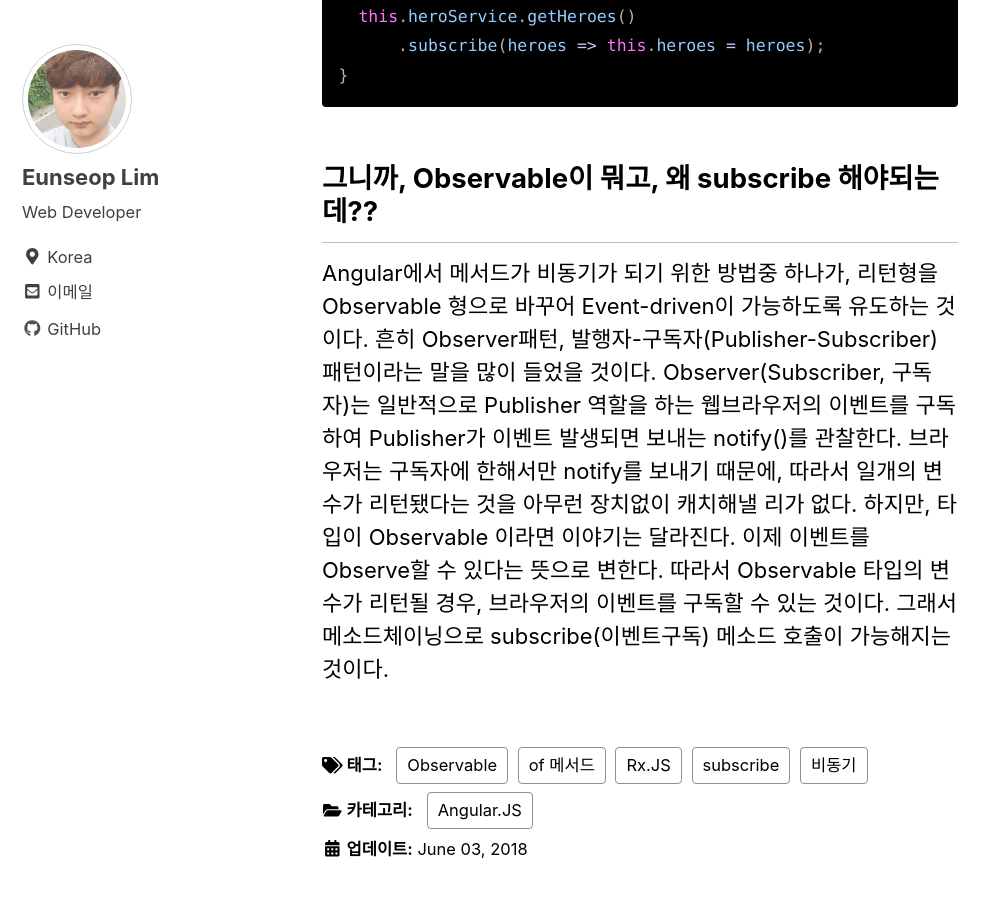
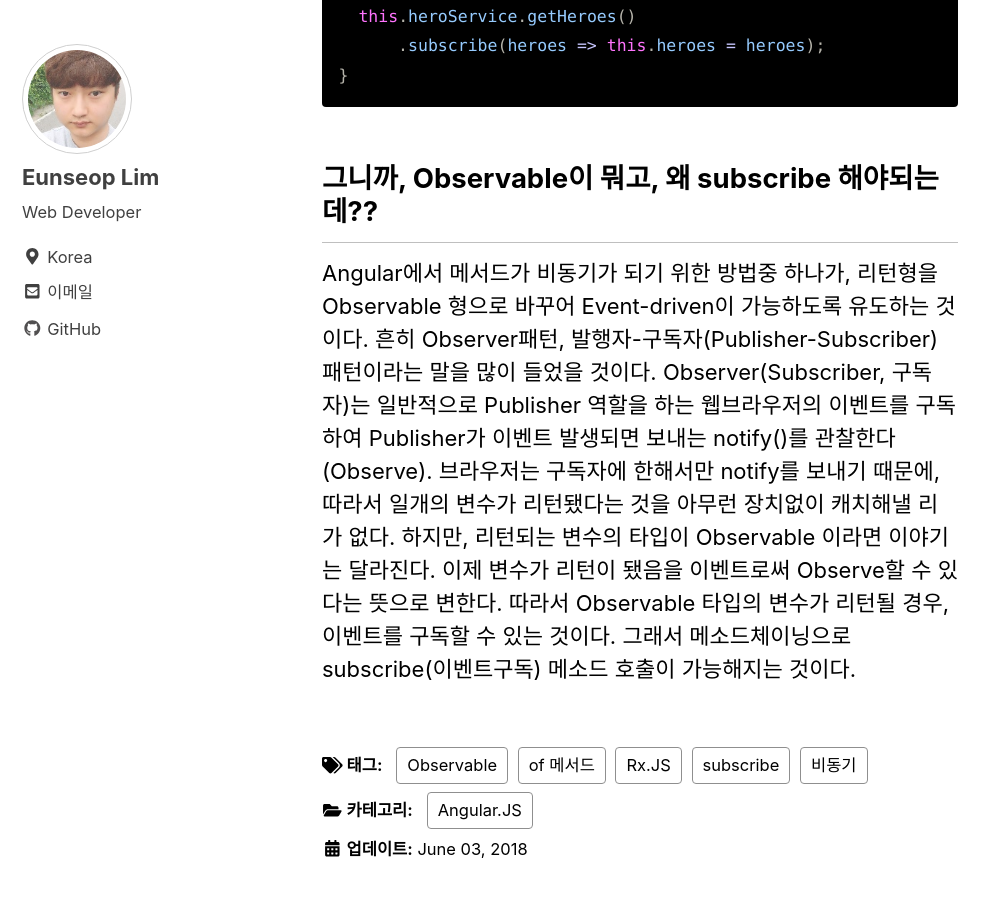
Before and after one commit to LimEunSeop/limeunseop.github.io, a Jekyll site: the page built from _posts/2018-06-03-Angular.JS-비동기-메서드를-위한-Observable타입-이해.markdown, in a window 1280 px wide and 900 px high, scrolled down 1157 px. Shown: the top 897 px of the window, without its empty margins (0-999 px from the left). Built offline with Jekyll 4.4.1, drawn with Linux system fonts in a browser that asks for light colours; nearby versions of some CDN libraries; comment, search, counter and statistics services are not loaded; a style sheet for code colours, icons or effects is not loaded.

Commit message:
Observe 개념 보완

````diff
--- a/_posts/2018-06-03-Angular.JS-비동기-메서드를-위한-Observable타입-이해.markdown
+++ b/_posts/2018-06-03-Angular.JS-비동기-메서드를-위한-Observable타입-이해.markdown
@@ -38,4 +38,4 @@
 ```
 
 ## 그니까, Observable이 뭐고, 왜 subscribe 해야되는데??
-Angular에서 메서드가 비동기가 되기 위한 방법중 하나가, 리턴형을 Observable 형으로 바꾸어 Event-driven이 가능하도록 유도하는 것이다. 흔히 Observer패턴, 발행자-구독자(Publisher-Subscriber)패턴이라는 말을 많이 들었을 것이다. Observer(Subscriber, 구독자)는 일반적으로 Publisher 역할을 하는 웹브라우저의 이벤트를 구독하여 Publisher가 이벤트 발생되면 보내는 notify()를 관찰한다. 브라우저는 구독자에 한해서만 notify를 보내기 때문에, 따라서 일개의 변수가 리턴됐다는 것을 아무런 장치없이 캐치해낼 리가 없다. 하지만, 타입이 Observable 이라면 이야기는 달라진다. 이제 이벤트를 Observe할 수 있다는 뜻으로 변한다. 따라서 Observable 타입의 변수가 리턴될 경우, 브라우저의 이벤트를 구독할 수 있는 것이다. 그래서 메소드체이닝으로 subscribe(이벤트구독) 메소드 호출이 가능해지는 것이다.
+Angular에서 메서드가 비동기가 되기 위한 방법중 하나가, 리턴형을 Observable 형으로 바꾸어 Event-driven이 가능하도록 유도하는 것이다. 흔히 Observer패턴, 발행자-구독자(Publisher-Subscriber)패턴이라는 말을 많이 들었을 것이다. Observer(Subscriber, 구독자)는 일반적으로 Publisher 역할을 하는 웹브라우저의 이벤트를 구독하여 Publisher가 이벤트 발생되면 보내는 notify()를 관찰한다(Observe). 브라우저는 구독자에 한해서만 notify를 보내기 때문에, 따라서 일개의 변수가 리턴됐다는 것을 아무런 장치없이 캐치해낼 리가 없다. 하지만, 리턴되는 변수의 타입이 Observable 이라면 이야기는 달라진다. 이제 변수가 리턴이 됐음을 이벤트로써 Observe할 수 있다는 뜻으로 변한다. 따라서 Observable 타입의 변수가 리턴될 경우, 이벤트를 구독할 수 있는 것이다. 그래서 메소드체이닝으로 subscribe(이벤트구독) 메소드 호출이 가능해지는 것이다.
````
